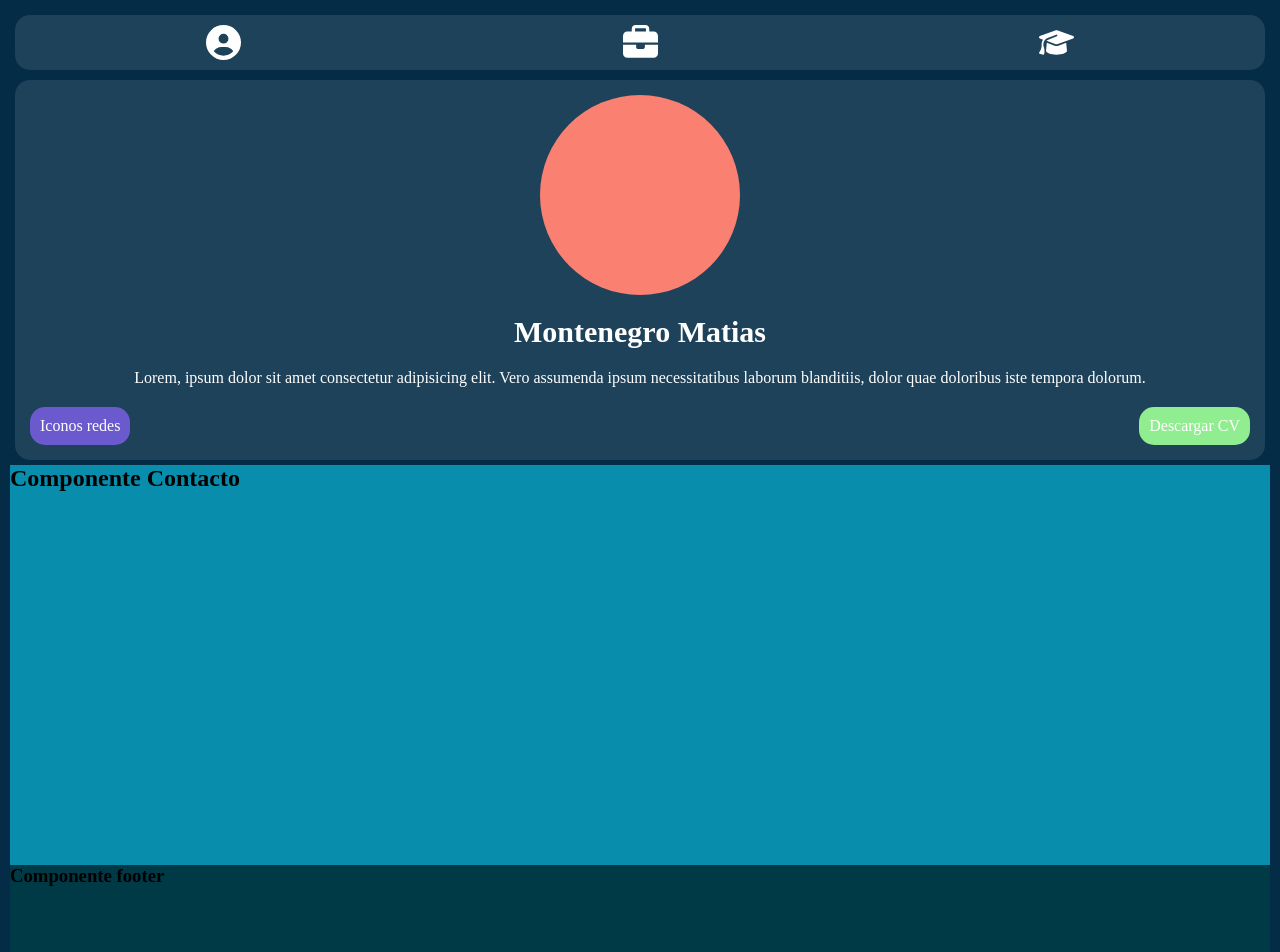
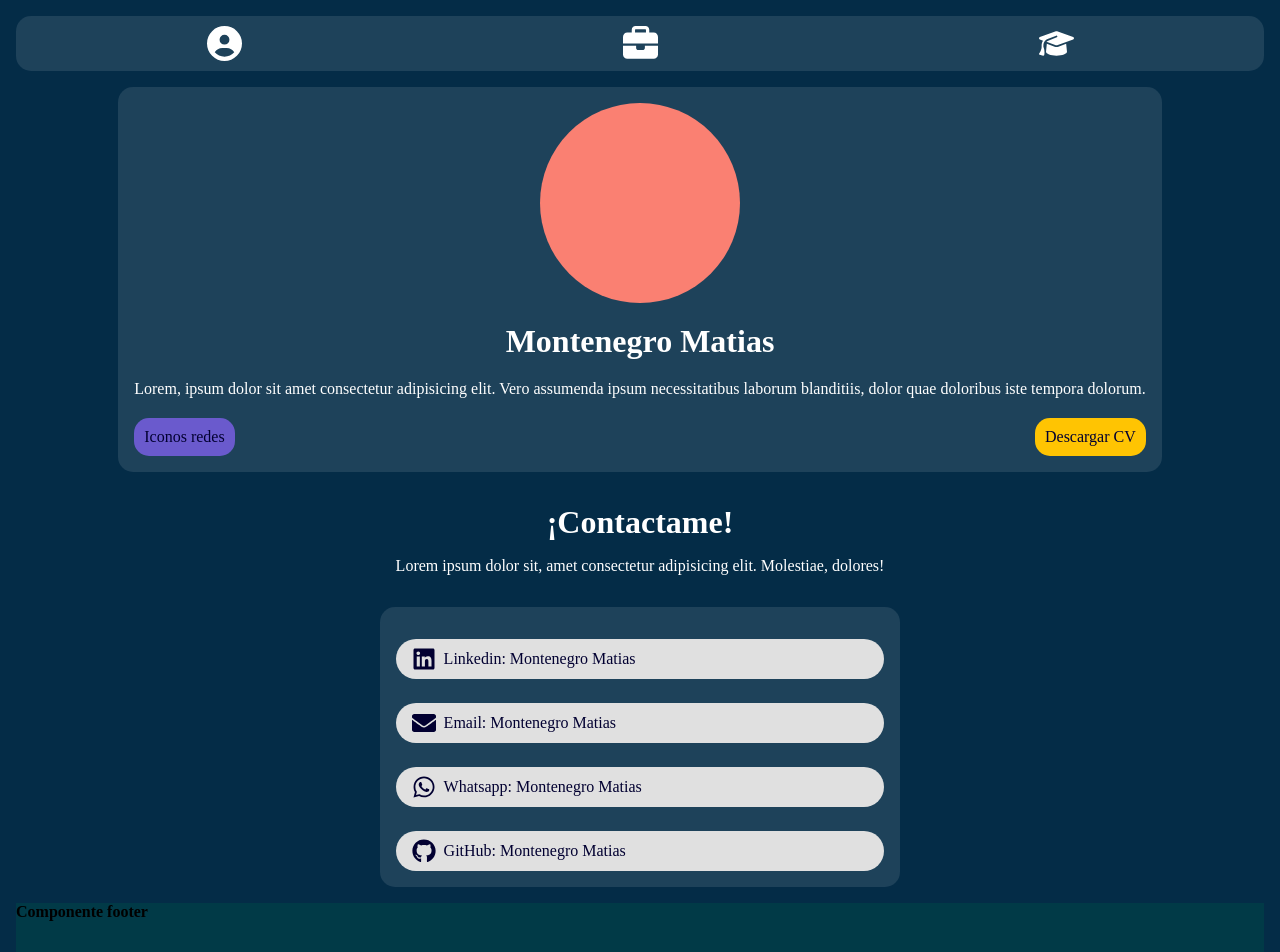
Before and after one commit to MatiasMontenegro08/Portfolio-Personal, a React (Vite) app: page / in a window 1280 px wide. Shown: the top 952 px of the page. Built offline with nearby package versions, Linux system fonts and the light colour scheme.

Commit message:
Componente Contacto y Buttons

```diff
--- a/src/App.css
+++ b/src/App.css
@@ -2,13 +2,17 @@
   margin: 0;
   padding: 0;
   box-sizing: border-box;
+  font-size: 16px;
 }
 
 body {
-  padding: 10px;
+  padding: 1rem;
   background-color: #042C47;
 }
 
-main {
-  padding: 5px;
+.App{
+  display: flex;
+  flex-direction: column;
+  align-items: center;
+  gap: 1rem;
 }
--- a/src/App.jsx
+++ b/src/App.jsx
@@ -10,7 +10,7 @@ import './App.css'
 function App() {
 
   return (
-    <>
+    <div className="App">
       <BrowserRouter>
         <Navbar />
         <main>
@@ -26,7 +26,7 @@ function App() {
         </section>
         <Footer />
       </BrowserRouter>
-    </>
+    </div>
   )
 }
 
--- /dev/null
+++ b/src/components/buttons/Socialbutton.jsx
@@ -0,0 +1,34 @@
+import React from 'react';
+import { Link } from 'react-router';
+import './SocialButton.css';
+
+const SocialButton = ({ url, Icon, text, copyText }) => {
+
+    const handleClick = (e) => {
+        if (copyText) {
+            e.preventDefault(); // Evitar navegación si es copiar
+            navigator.clipboard.writeText(copyText)
+                .then(() => {
+                    alert('¡Correo copiado al portapapeles!');
+                })
+                .catch(err => {
+                    console.error('Error al copiar:', err);
+                });
+        }
+    };
+
+    return (
+        <Link
+            to={url || "#"}
+            target={url ? "_blank" : undefined}
+            rel={url ? "noopener noreferrer" : undefined}
+            className="social-button"
+            onClick={handleClick}
+        >
+            <Icon className="social-icon" />
+            <span className="social-text">{text}</span>
+        </Link>
+    );
+};
+
+export default SocialButton;
--- /dev/null
+++ b/src/components/buttons/socialbutton.css
@@ -0,0 +1,31 @@
+.social-button {
+    display: inline-flex;
+    align-items: center;
+    background-color: #e0e0e0;
+    /* Color de fondo base */
+    padding: 0.5rem 1rem;
+    border-radius: 9999px;
+    /* Redondeado tipo píldora */
+    text-decoration: none;
+    transition: background-color 0.3s, transform 0.3s;
+}
+
+.social-button:hover {
+    background-color: #d0d0d0;
+    /* Color de fondo en hover */
+    transform: translateY(-2px);
+    /* Pequeño "salto" al pasar el mouse */
+}
+
+.social-icon {
+    font-size: 1.5rem;
+    /* Tamaño del icono */
+    margin-right: 0.5rem;
+    color: #020031;
+}
+
+.social-text {
+    font-size: 1rem;
+    color: #020031;
+    /* Color de texto base */
+}
--- a/src/components/navbar/navbar.css
+++ b/src/components/navbar/navbar.css
@@ -1,7 +1,7 @@
 /* navbar.css */
 .navbar {
     width: 100%;
-    padding: 5px;
+
 }
 
 .navbar-list {
--- a/src/pages/01-perfil/perfil.css
+++ b/src/pages/01-perfil/perfil.css
@@ -3,7 +3,7 @@
     height: auto;
     background-color: rgb(255, 255, 255, 0.1);
     border-radius: 15px;
-    padding: 15px;
+    padding: 1rem;
     display: flex;
     flex-direction: column;
     align-items: center;
@@ -12,7 +12,7 @@
 }
 
 h1 {
-    font-size: 30px;
+    font-size: 2rem;
     text-align: center;
 }
 
@@ -32,6 +32,7 @@ h1 {
 
 .redes{
     width: auto;
+    color: #020031;
     background-color: slateblue;
     padding: 10px;
     border-radius: 15px;
@@ -39,7 +40,8 @@ h1 {
 
 .btn-cv {
     width: auto;
-    background-color: lightgreen;
+    color: #020031;
+    background-color: #FFC402;
     padding: 10px;
     border-radius: 15px;
 }
--- a/src/pages/04-Contacto/Contacto.jsx
+++ b/src/pages/04-Contacto/Contacto.jsx
@@ -1,11 +1,40 @@
 import React from 'react'
+import { FaEnvelope, FaLinkedin, FaWhatsapp, FaGithub } from 'react-icons/fa'
+import SocialButton from '../../components/buttons/Socialbutton'
 import './contacto.css'
 
 const Contacto = () => {
     return (
-        <section className="contacto">
-            <h2>Componente Contacto</h2>
-        </section>
+        <>
+            <div className="container-texto">
+                <h2>¡Contactame!</h2>
+                <p>Lorem ipsum dolor sit, amet consectetur adipisicing elit. Molestiae, dolores!</p>
+            </div>
+            <section className="contacto-container">
+                <div className='contacto-tarjeta'>
+                    <SocialButton
+                        url="https://www.linkedin.com/in/matias-montenegro08/"
+                        Icon={FaLinkedin}
+                        text="Linkedin: Montenegro Matias"
+                    />
+                    <SocialButton
+                        Icon={FaEnvelope}
+                        copyText="matiasmontenegro0810@gmail.com"
+                        text="Email: Montenegro Matias"
+                    />
+                    <SocialButton
+                        url="https://wa.me/message/TUJQJOZMYYCZG1"
+                        Icon={FaWhatsapp}
+                        text="Whatsapp: Montenegro Matias"
+                    />
+                    <SocialButton
+                        url="https://github.com/MatiasMontenegro08"
+                        Icon={FaGithub}
+                        text="GitHub: Montenegro Matias"
+                    />
+                </div>
+            </section>
+        </>
     )
 }
 
--- a/src/pages/04-Contacto/contacto.css
+++ b/src/pages/04-Contacto/contacto.css
@@ -1,5 +1,43 @@
-.contacto {
+.container-texto {
+    color: white;
+    padding: 1rem;
     width: 100%;
-    height: 400px;
-    background-color: #088eac;
+    text-align: center;
+
+    h2{
+        font-size: 2rem;
+        margin-bottom: 1rem;
+    }
+
+    p{
+        font-size: 1rem;
+        margin-bottom: 1rem;
+    }
 }
+
+
+.contacto-container {
+    width: 100%;
+    height: auto;
+    display: flex;
+    flex-direction: column;
+    align-items: center;
+    background-color: rgb(255, 255, 255, 0.1);
+    border-radius: 15px;
+    color: white;
+}
+
+.contacto-tarjeta {
+    width: 100%;
+    height: auto;
+    display: flex;
+    flex-direction: column;
+    gap: 1.5rem;
+    margin-top: 1rem;
+    padding: 1rem;
+}
+
+.tarjeta-items{
+    display: flex;
+    gap: 1rem;
+}
```
